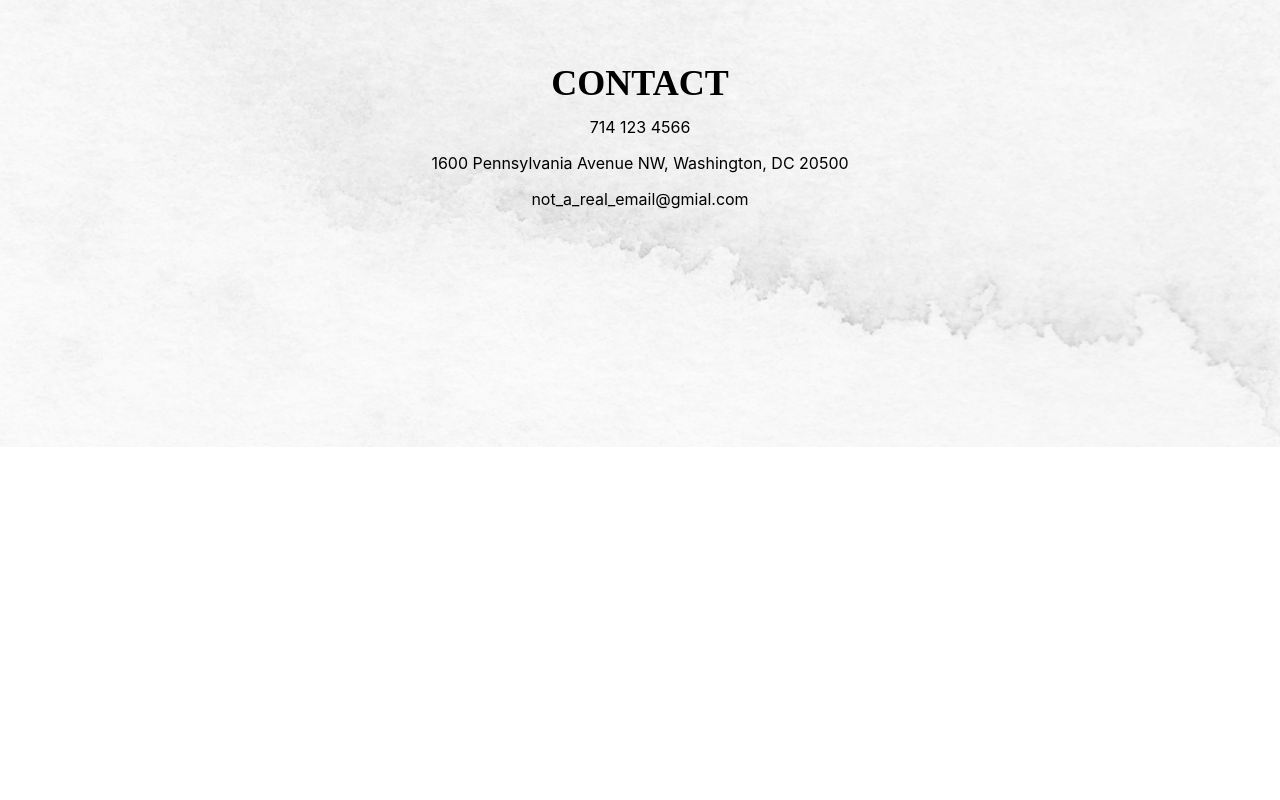
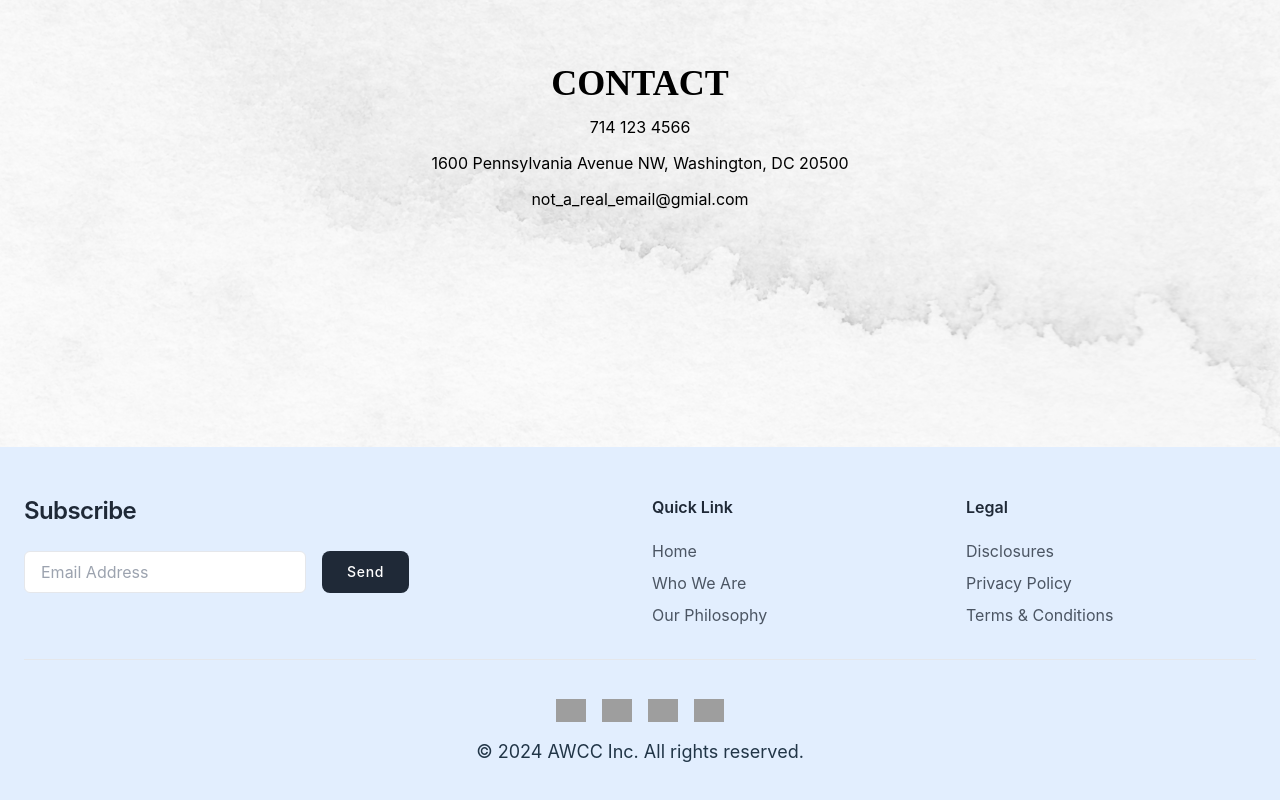
Before and after one commit to joooons/home-care, a React (Vite) app: page / in a window 1280 px wide. Shown: the part 2509-3309 px from the top of the page. Before the commit the page ends 2956 px from the top, so only its background shows below. Built offline with nearby package versions, Linux system fonts and the light colour scheme; grey boxes are pictures that could not be loaded; a web font is replaced by a local one.

Commit message:
add <Footer>

```diff
--- a/src/App.tsx
+++ b/src/App.tsx
@@ -12,6 +12,7 @@ import img_line_wave from "./assets/line-wave.jpg"
 // import img_line_minim from './assets/line-minim.jpg';
 // import img_line_couch from './assets/line-couch.jpg';
 import img_abstract from "./assets/abstract.jpg"
+import Footer from "./components/Footer"
 
 function App() {
   const handleClick = (section: string) => {
@@ -223,7 +224,8 @@ function App() {
           </div>
         </section>
       </main>
-      <footer></footer>
+
+      <Footer></Footer>
     </>
   )
 }
--- /dev/null
+++ b/src/components/Footer.tsx
@@ -0,0 +1,100 @@
+export default function Footer() {
+  return (
+    <>
+      <footer className="font-sans bg-blue-100/80 dark:bg-gray-900">
+        <div className="container mx-auto px-6 py-12">
+          <div className="grid grid-cols-1 gap-6 sm:grid-cols-2 sm:gap-y-10 lg:grid-cols-4">
+            <div className="sm:col-span-2">
+              <h1 className="max-w-lg text-center text-xl font-semibold  tracking-tight text-gray-800 md:text-left xl:text-2xl dark:text-white">
+                Subscribe
+              </h1>
+
+              <div className="mx-auto mt-6 flex flex-col space-y-3 md:flex-row md:space-y-0">
+                <input
+                  id="email"
+                  type="text"
+                  className="rounded-md border bg-white px-4 py-2 text-gray-700 focus:border-blue-400 focus:outline-none focus:ring focus:ring-blue-300 focus:ring-opacity-40 dark:border-gray-600 dark:bg-gray-900 dark:text-gray-300 dark:focus:border-blue-300"
+                  placeholder="Email Address"
+                />
+
+                <button className="w-full transform rounded-lg bg-gray-800 px-6 py-2.5 text-sm font-medium tracking-wider text-white transition-colors duration-300 hover:bg-gray-700 focus:outline-none focus:ring focus:ring-gray-300 focus:ring-opacity-80 md:mx-4 md:w-auto">
+                  Send
+                </button>
+              </div>
+            </div>
+
+            <div>
+              <p className="text-left font-semibold text-gray-800 dark:text-white">
+                Quick Link
+              </p>
+
+              <div className="mt-5 flex flex-col items-start space-y-2">
+                <p className="text-gray-600 transition-colors duration-300 hover:cursor-pointer hover:text-blue-500 hover:underline dark:text-gray-300 dark:hover:text-blue-400">
+                  Home
+                </p>
+                <p className="text-gray-600 transition-colors duration-300 hover:cursor-pointer hover:text-blue-500 hover:underline dark:text-gray-300 dark:hover:text-blue-400">
+                  Who We Are
+                </p>
+                <p className="text-gray-600 transition-colors duration-300 hover:cursor-pointer hover:text-blue-500 hover:underline dark:text-gray-300 dark:hover:text-blue-400">
+                  Our Philosophy
+                </p>
+              </div>
+            </div>
+
+            <div>
+              <p className="text-left font-semibold text-gray-800 dark:text-white">
+                Legal
+              </p>
+
+              <div className="mt-5 flex flex-col items-start space-y-2">
+                <p className="text-gray-600 transition-colors duration-300 hover:cursor-pointer hover:text-blue-500 hover:underline dark:text-gray-300 dark:hover:text-blue-400">
+                  Disclosures
+                </p>
+                <p className="text-gray-600 transition-colors duration-300 hover:cursor-pointer hover:text-blue-500 hover:underline dark:text-gray-300 dark:hover:text-blue-400">
+                  Privacy Policy
+                </p>
+                <p className="text-gray-600 transition-colors duration-300 hover:cursor-pointer hover:text-blue-500 hover:underline dark:text-gray-300 dark:hover:text-blue-400">
+                  Terms & Conditions
+                </p>
+              </div>
+            </div>
+          </div>
+
+          <hr className="my-6 h-2 border-gray-200 md:my-8 dark:border-gray-700" />
+
+          <div className="sm:flex sm:items-center sm:justify-center">
+            <div className="flex gap-4 hover:cursor-pointer">
+              <img
+                src="https://www.svgrepo.com/show/303114/facebook-3-logo.svg"
+                width="30"
+                height="30"
+                alt="fb"
+              />
+              <img
+                src="https://www.svgrepo.com/show/303145/instagram-2-1-logo.svg"
+                width="30"
+                height="30"
+                alt="inst"
+              />
+              <img
+                src="https://www.svgrepo.com/show/22037/path.svg"
+                width="30"
+                height="30"
+                alt="pn"
+              />
+              <img
+                src="https://www.svgrepo.com/show/28145/linkedin.svg"
+                width="30"
+                height="30"
+                alt="in"
+              />
+            </div>
+          </div>
+          <p className="font-sans p-8 text-start md:p-4 md:text-center md:text-lg">
+            © 2024 AWCC Inc. All rights reserved.
+          </p>
+        </div>
+      </footer>
+    </>
+  )
+}
```
